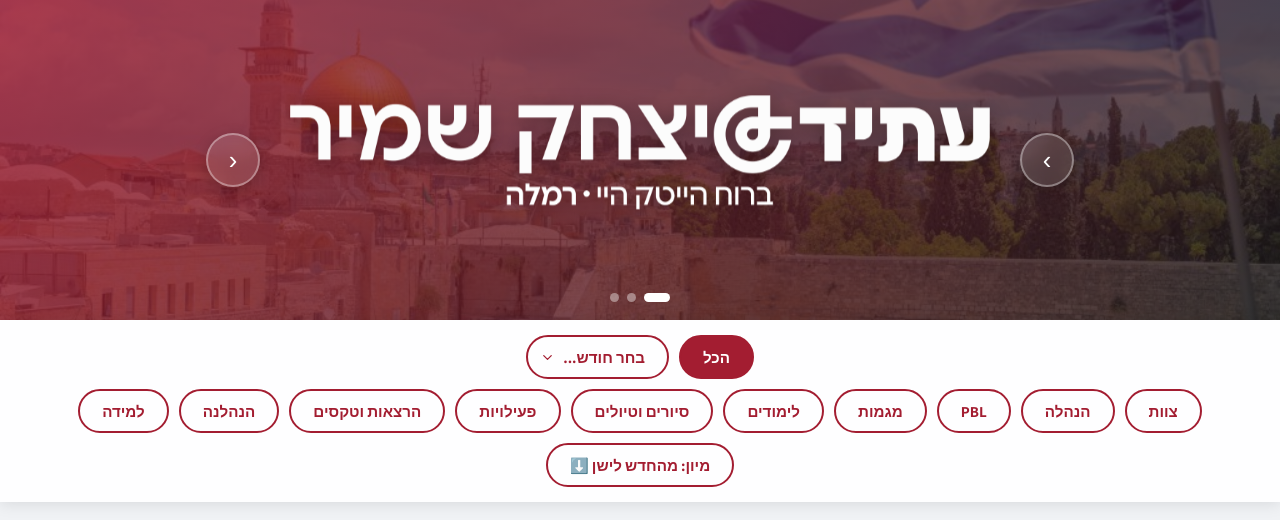
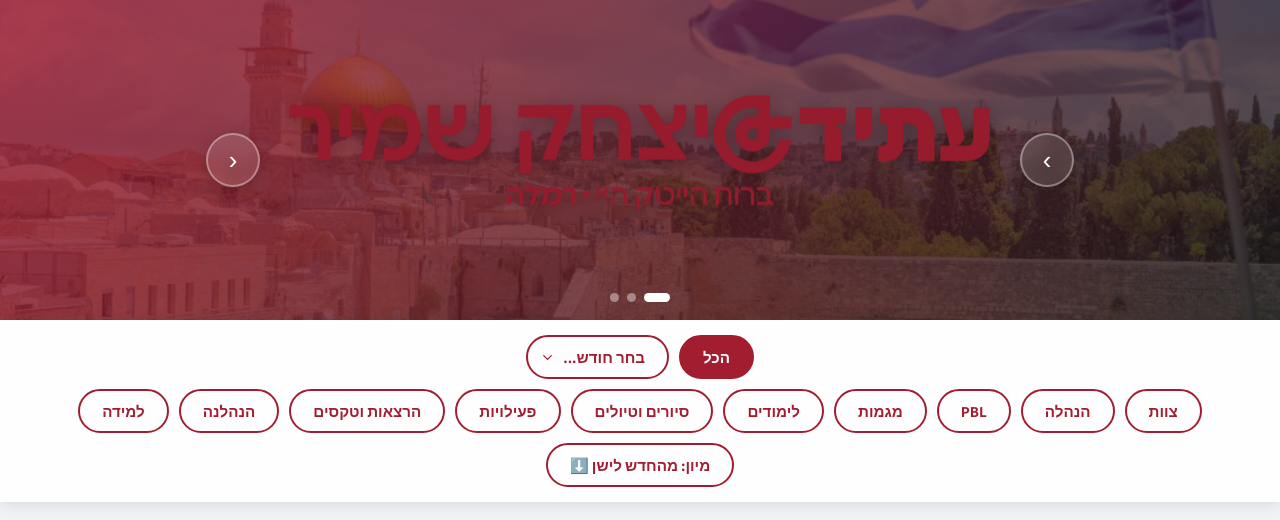
Before and after one commit to shimonhaimov7676-lang/atid_shamir_magazin, a plain HTML site: page index.html in a window 1280 px wide. Shown: the top 520 px of the page. Drawn offline with Linux system fonts and the light colour scheme.

Commit message:
Update index.html

```diff
--- a/index.html
+++ b/index.html
@@ -15,7 +15,7 @@
     <div class="header-bg" id="headerBg"></div>
     <div class="header-inner">
         <button class="header-arrow" onclick="prevHeaderSlide()" aria-label="הקודם">›</button>
-        <img src="logo.png" alt="לוגו עתיד שמיר" class="main-logo" />
+        <img src="logo2.png" alt="לוגו עתיד שמיר" class="main-logo" />
         <button class="header-arrow" onclick="nextHeaderSlide()" aria-label="הבא">‹</button>
     </div>
     <div class="header-dots" id="headerDots"></div>
```
